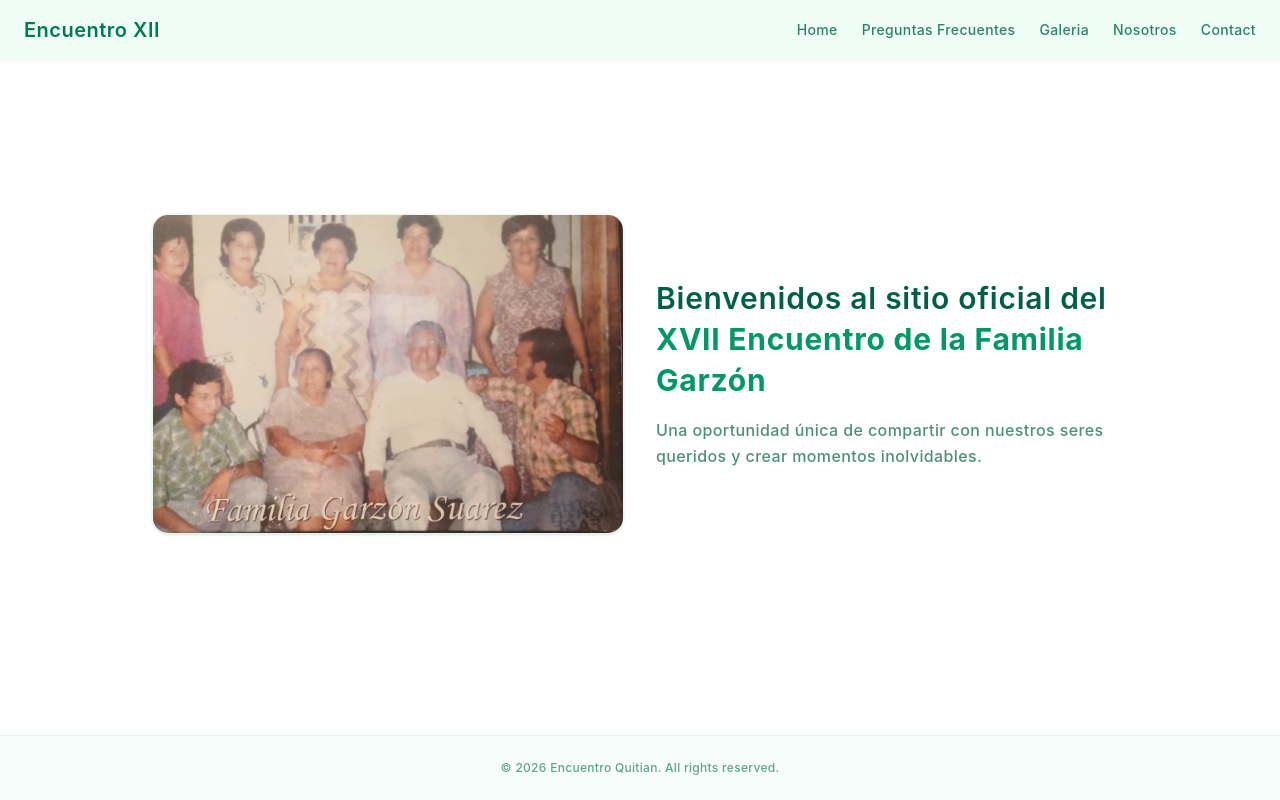
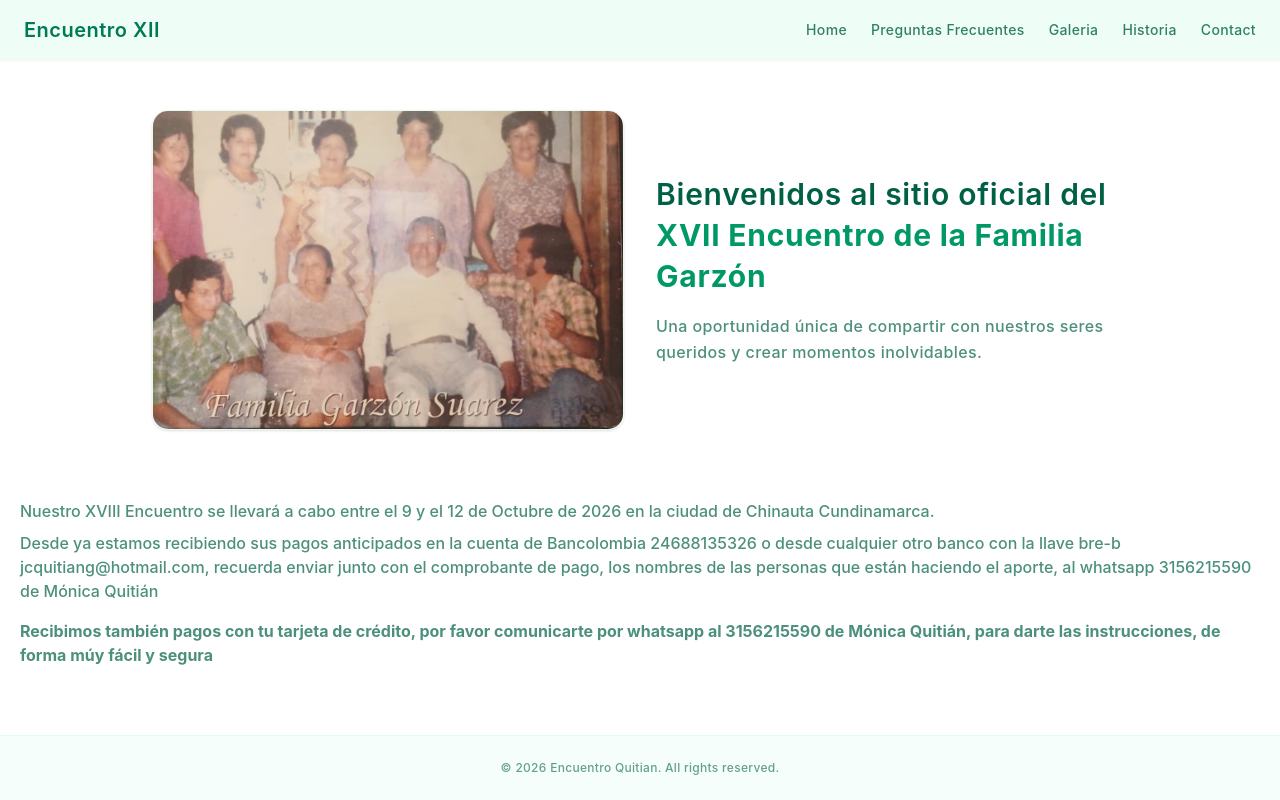
Before and after one commit to gquitian-design/encuentro_site, a React (Vite) app: page / in a window 1280 px wide. Built offline with nearby package versions, Linux system fonts and the light colour scheme.

Commit message:
created the history page, and added an elemnt to the homepage

```diff
--- a/src/App.jsx
+++ b/src/App.jsx
@@ -3,6 +3,7 @@ import ContactPage from './pages/ContactPage';
 import HomePage from './pages/HomePage';
 import Gallery from './pages/Gallery';
 import Fqa from './pages/Fqa';
+import History from './pages/History'
 
 function App() {
 
@@ -13,6 +14,7 @@ function App() {
           <Route path='/contact' element={<ContactPage />} />
           <Route path='/gallery' element={<Gallery />} />
           <Route path='/fqa' element={<Fqa />} />
+          <Route path='/history' element={<History />} />
         </Routes>
   );
 }
--- a/src/components/Header.jsx
+++ b/src/components/Header.jsx
@@ -32,8 +32,8 @@ const Header = () => {
                 </Link>
               </li>
               <li>
-                <Link to="/us" className="hover:text-emerald-600 dark:hover:text-emerald-400 transition-colors duration-200">
-                  Nosotros
+                <Link to="/history" className="hover:text-emerald-600 dark:hover:text-emerald-400 transition-colors duration-200">
+                  Historia
                 </Link>
               </li>
               <li>
--- a/src/pages/Us.jsx
+++ b/src/pages/History.jsx
@@ -2,7 +2,7 @@ import { useNavigate } from 'react-router-dom';
 import Footer from "../components/Footer";
 import Header from "../components/Header";
 
-function Us() {
+function History() {
     return(
         <div>
             <Header />
@@ -11,3 +11,5 @@ function Us() {
         </div>
     )
 }
+
+export default History
--- a/src/pages/HomePage.jsx
+++ b/src/pages/HomePage.jsx
@@ -8,6 +8,7 @@ function HomePage() {
     return(
         <div className="min-h-screen flex flex-col bg-white transition-colors">
             <Header />
+
             <div className="flex-grow flex flex-col md:flex-row items-center justify-center max-w-5xl mx-auto px-6 py-12 gap-8 font-sans antialiased">
                 <div className="w-full md:w-1/2 flex justify-center md:justify-end">
                     <img
@@ -29,6 +30,12 @@ function HomePage() {
 
                 </div>
             </div>
+
+            <div className='text-sm md:text-base font-medium text-emerald-800/70 p-5'>
+                <p>Nuestro XVIII Encuentro se llevará a cabo entre el 9 y el 12 de Octubre de 2026 en la ciudad de Chinauta Cundinamarca.</p>
+                <p className='pt-2'>Desde ya estamos recibiendo sus pagos anticipados en la cuenta de Bancolombia 24688135326 o desde cualquier otro banco con la llave bre-b jcquitiang@hotmail.com, recuerda enviar junto con el comprobante de pago, los nombres de las personas que están haciendo el aporte, al whatsapp 3156215590 de Mónica Quitián</p>
+                <p className='font-bold pt-4'>Recibimos también pagos con tu tarjeta de crédito, por favor comunicarte por whatsapp al 3156215590 de Mónica Quitián, para darte las instrucciones, de forma múy fácil y segura</p>
+            </div>
             <Footer />
         </div>
     );
```
